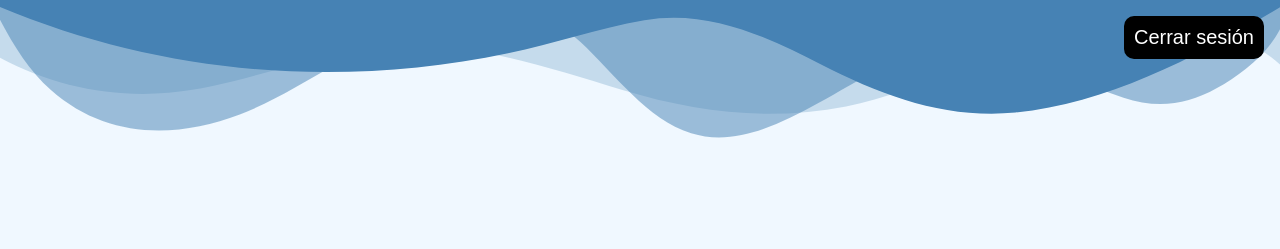
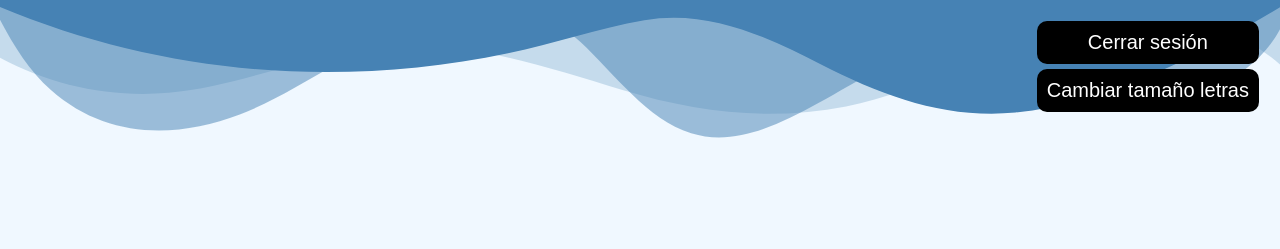
Before and after one commit to edward15001/IPO, a plain HTML site: page PanelProf.html in a window 1280 px wide. Shown: the top 249 px of the page. Drawn offline with Linux system fonts and the light colour scheme.

Commit message:
botones de cambio de tamaño, sin funcionalidad

```diff
--- a/PanelProf.html
+++ b/PanelProf.html
@@ -25,6 +25,7 @@
 
   <div class="boton_session">
     <a href="index.html" class="btn2 sesion">Cerrar sesión</a>
+    <a href="#" class="btn2 sesion">Cambiar tamaño letras</a>
   </div>
 
   <div class="container">
--- a/styles.css
+++ b/styles.css
@@ -276,6 +276,7 @@ h3 {
 
 .sesion {
     background-color: #000000;
+    margin: 5px;
 }
 
 .btn {
@@ -294,7 +295,8 @@ h3 {
     display: block;
     padding: 10px;
     font-size: 20px;
-
+    text-align: center;
+    gap: 10px;
     text-decoration: none;
     color: white;
     border-radius: 10px;
```
Also changed, not shown: ExamenGeneral.html (+1 -1 lines), menuAlumno.html (+1 -0 lines).
